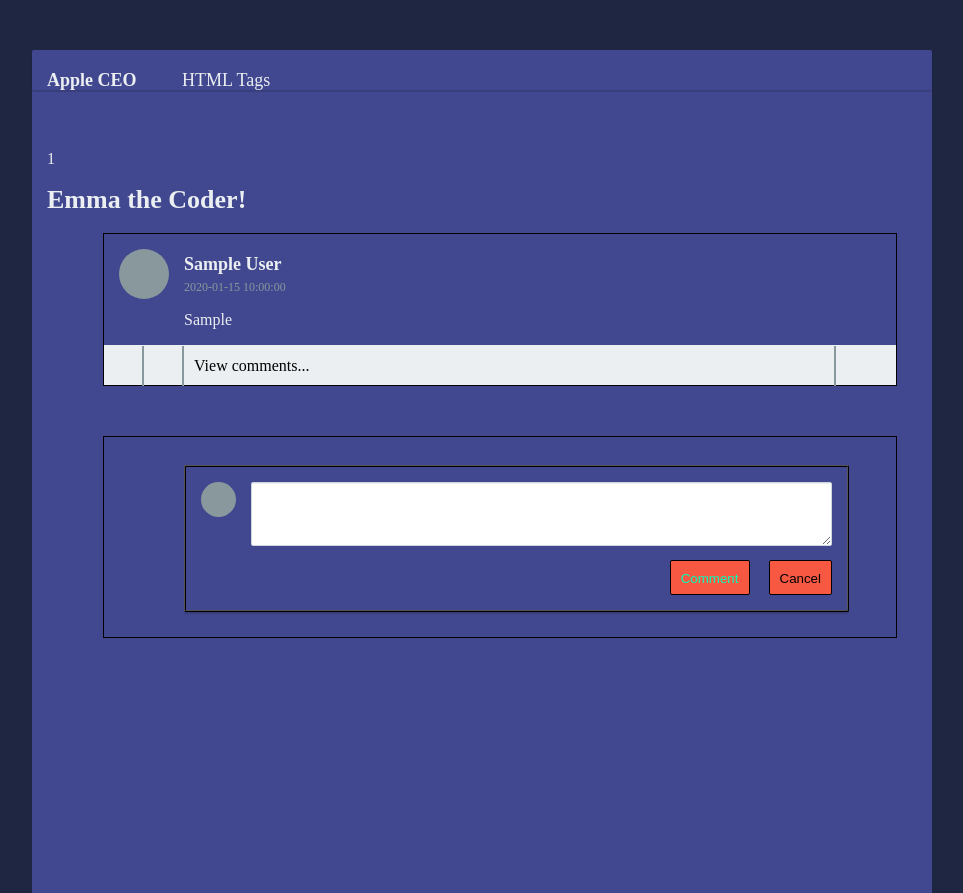
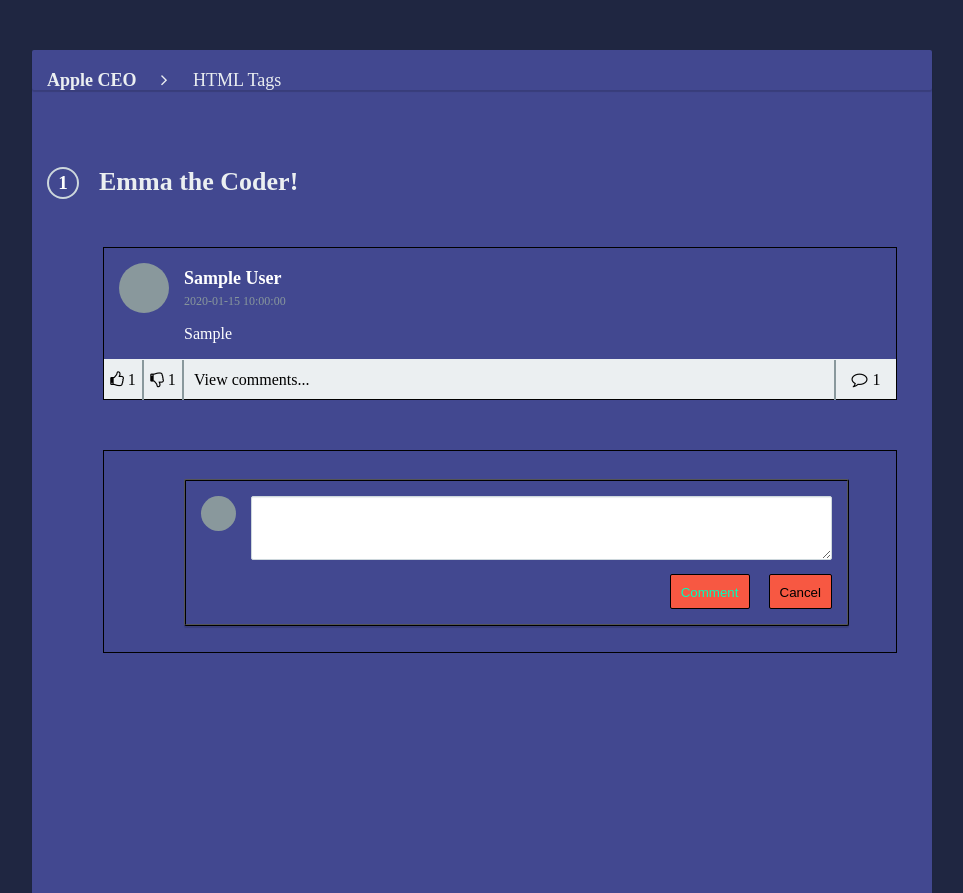
Before and after one commit to FelihleNcongwane/asifundze, a PHP site: page /user/discussions.php in a window 1280 px wide. Shown: the top 893 px of the page, without its empty margins (158-1121 px from the left). Run offline with PHP 8.4, Linux system fonts and the light colour scheme; tables that the repository leaves empty hold one stand-in row (values such as "Sample post"); some libraries are stand-ins or nearby versions.

Commit message:
done with discussion functionality
The ajax has not been fully implemented for it yet. Only the comment number uses Ajax

```diff
--- a/web-app/actions/get_comments_action.php
+++ b/web-app/actions/get_comments_action.php
@@ -39,9 +39,11 @@ while ($row = $result->fetch_assoc()) {
                                <div class="post__actions">
                                    <div class="button button--approve">
                                        <i class="fa fa-thumbs-o-up"></i><i class="fa fa-thumbs-up solid"></i>
+                                       <span id="thumbs-up-count" class="like_count">'.$comment_likes.'</span>
                                    </div>
                                    <div class="button button--deny">
                                        <i class="fa fa-thumbs-o-down"></i><i class="fa fa-thumbs-down solid"></i>
+                                       <span id="thumbs-down-count" class="like_count">'.$comment_dislikes.'</span>
                                    </div>
                                    <div class="button button--fill comment-trigger">
                                        <span>View comments...</span>
@@ -106,13 +108,13 @@ while ($row = $result->fetch_assoc()) {
 
     $posts.= "<div class='post'>
                    <div class='comment-form'>
-                       <form method='post' action='../actions/add_comment_action.php'>
+                       <form id='comment-form' method='post' action='../actions/add_comment_action.php'>
                            <div class='comment-form__avatar'></div>
                            <label for='comment-content'>
                                 <textarea name='comment-content' id='comment-content'></textarea>
                            </label>
                                 <div class='comment-form__actions'>
-                                    <input type='submit' name='comment-submit' class='button button--confirm' value='Comment'>
+                                    <input type='submit' id='comment-submit' name='comment-submit' class='button button--confirm' value='Comment'>
                                     <input type='button' name='comment-cancel' class='button button--light cancel' value='Cancel'>
                        </form>
                                 </div>
--- a/web-app/css/discussion.css
+++ b/web-app/css/discussion.css
@@ -125,9 +125,31 @@ ul {
   z-index: 100;
 }
 
+.response__number {
+  position: absolute;
+  width: 2rem;
+  height: 2rem;
+  line-height: 1.8rem;
+  font-size: 1.2em;
+  font-weight: 700;
+  text-align: center;
+  color: white;
+  border: 2px solid #cdd7dc;
+  border-radius: 50%;
+}
+
+.response__title {
+  margin-left: 3.25rem;
+  margin-bottom: 50px;
+}
+
 #heading{
   background-color: transparent;
   height: 5vh;
+}
+
+.likes_count{
+  margin-left: 0.1rem;
 }
 
 .response-group > header i {
@@ -238,7 +260,7 @@ ul {
   margin-bottom: 50px;
   margin-right: 20px;
   border: 1px solid black;
-
+  color: white;
   /*box-shadow: 0 2px 1px black;*/
 }
 
@@ -252,6 +274,7 @@ ul {
 }
 
 .post__actions {
+  color: black;
   height: 40px;
   width: calc(100% + 95px);
   margin-left: -80px;
--- a/web-app/db/AF2024.sql
+++ b/web-app/db/AF2024.sql
@@ -25,7 +25,7 @@ CREATE TABLE IF NOT EXISTS `discussions` (
     `dislikes` int(10) DEFAULT 0,
     PRIMARY KEY (`id`),
     KEY `user_id` (`user_id`),
-    FOREIGN KEY (`user_id`) REFERENCES `users` (`id`)
+    FOREIGN KEY (`user_id`) REFERENCES `users` (`id`) ON DELETE CASCADE
 ) ENGINE=InnoDB DEFAULT CHARSET=utf8mb4;
 
 
@@ -40,6 +40,6 @@ CREATE TABLE IF NOT EXISTS `replies` (
     PRIMARY KEY (`id`),
     KEY `user_id` (`user_id`),
     KEY `post_id` (`post_id`),
-    FOREIGN KEY (`user_id`) REFERENCES `users` (`id`),
-    FOREIGN KEY (`post_id`) REFERENCES `discussions` (`id`)
+    FOREIGN KEY (`user_id`) REFERENCES `users` (`id`) ON DELETE CASCADE,
+    FOREIGN KEY (`post_id`) REFERENCES `discussions` (`id`) ON DELETE CASCADE
 ) ENGINE=InnoDB DEFAULT CHARSET=utf8mb4;
--- /dev/null
+++ b/web-app/functions/get_comment_count.php
@@ -0,0 +1,11 @@
+<?php
+
+include '../settings/connection.php';
+global $conn;
+
+$comment_count = 0;
+$comment_count_sql = "SELECT * FROM discussions";
+$comment_count_result = $conn->query($comment_count_sql);
+$comment_count = $comment_count_result->num_rows;
+
+echo $comment_count;
--- a/web-app/user/discussions.php
+++ b/web-app/user/discussions.php
@@ -1,5 +1,6 @@
 <?php
     session_start();
+    include '../settings/connection.php';
     include '../actions/get_comments_action.php';
     global $posts, $comment_count;
 ?>
@@ -11,6 +12,7 @@
       <meta name="viewport" content="width=device-width, initial-scale=1">
       <title> Discussion Page</title>
       <link rel="stylesheet" href="../css/discussion.css">
+       <link rel='stylesheet' href='https://maxcdn.bootstrapcdn.com/font-awesome/4.2.0/css/font-awesome.min.css'>
    </head>
    <body>
    <main class="cd__main">
@@ -37,15 +39,31 @@
                    </div>
                </div>
                <div class="response">
-                   <div class="response__number"><?php echo $comment_count;?></div>
+                   <div class="response__number" id="comment_counter"></div>
                    <h1 class="response__title">Emma the Coder!</h1>
-                   <div class="post-group">
+                   <div class="post-group" id="post-group-content">
                         <?php echo $posts; ?>
                    </div>
                </div>
            </div>
        </div>
    </main>
+   <script src="https://ajax.googleapis.com/ajax/libs/jquery/3.5.1/jquery.min.js"></script>
+   <script>
+       let comment = document.getElementById('comment-content').value;
+
+       // update comment counter with ajax
+         $(document).ready(function(){
+              $.ajax({
+                url: '../functions/get_comment_count.php',
+                type: 'POST',
+                success: function(data){
+                     $('#comment_counter').html(data);
+                }
+              });
+         });
+
+   </script>
    <script src="../js/script.js"></script>
    </body>
 </html>
```
